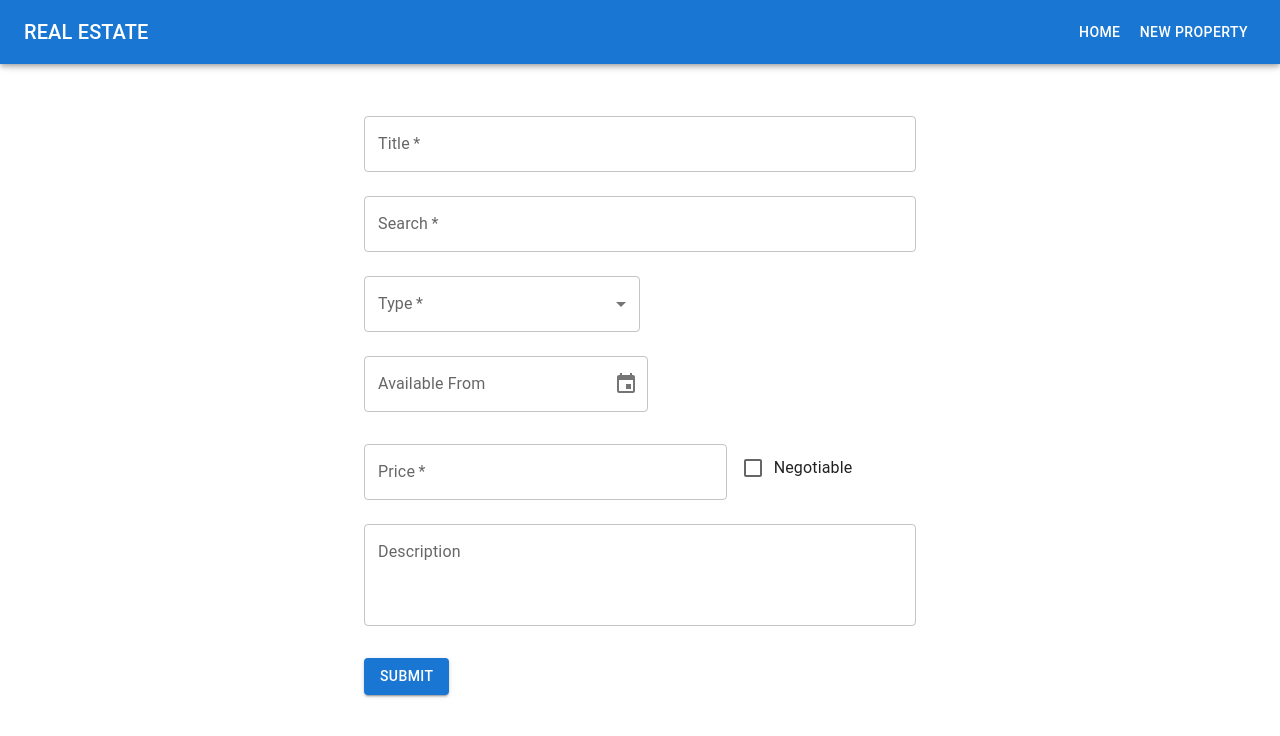
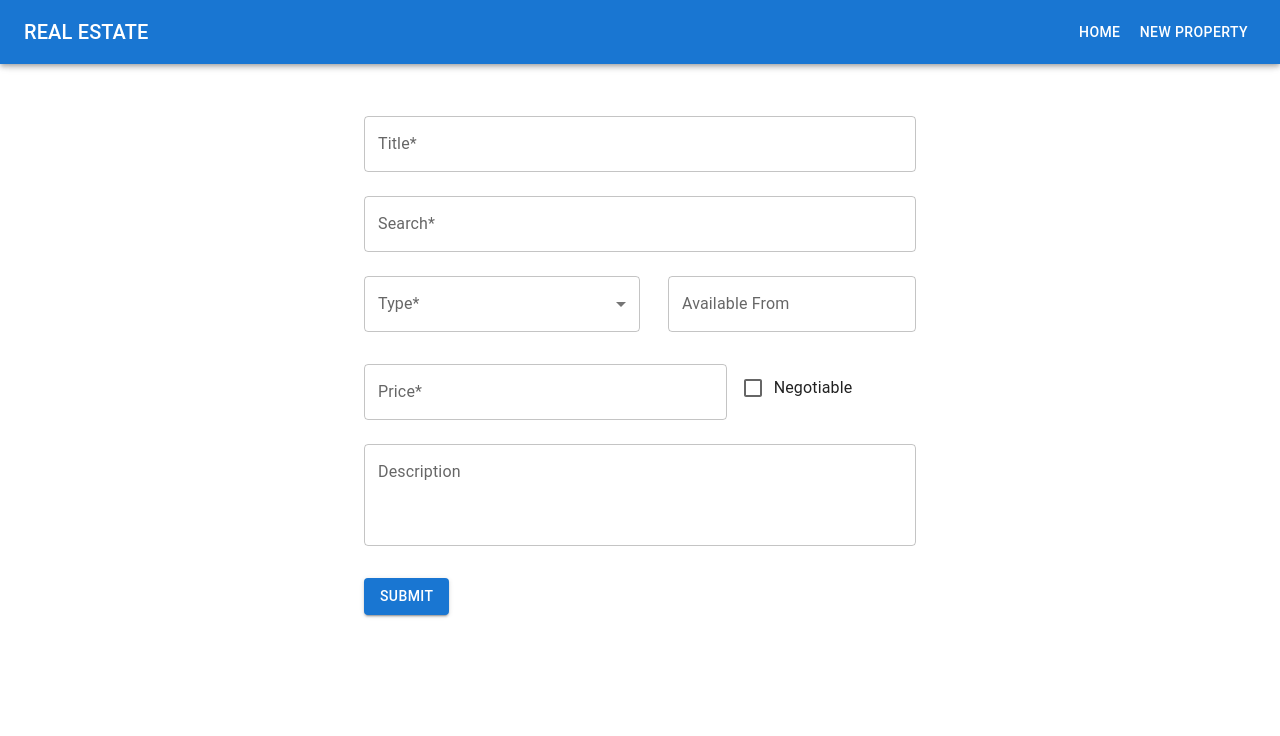
Before and after one commit to MariaKritou/real-estate-ads, a React (Create React App) app: page /add in a window 1280 px wide. Shown: the top 736 px of the page. Built offline with nearby package versions, Linux system fonts and the light colour scheme.

Commit message:
make autocomplete generic

```diff
--- a/src/components/autocomplete/AutocompleteDropdown.js
+++ b/src/components/autocomplete/AutocompleteDropdown.js
@@ -1,10 +1,15 @@
 import React, { useState, useEffect, useMemo } from 'react';
-import { Autocomplete, Grid, TextField, Typography } from '@mui/material';
-import { propertyService } from '../../services/propertyService';
+import { Autocomplete, TextField } from '@mui/material';
 import { debounce } from 'lodash';
-import LocationOnIcon from '@mui/icons-material/LocationOn';
 
-function AutocompleteDropdown() {
+function AutocompleteDropdown({
+  onOptionSelect,
+  autocompleteError,
+  autocompleteErrorText,
+  fetchOptions, // Function for fetching options
+  renderOption, // Function for rendering each option
+  getOptionLabel, // Function for getting option label
+}) {
   const [inputValue, setInputValue] = useState('');
   const [options, setOptions] = useState([]);
 
@@ -12,7 +17,7 @@ function AutocompleteDropdown() {
   const debouncedSearch = async (query) => {
     if (query.length >= 3) {
       try {
-        const response = await propertyService.fetchLocations(query); //
+        const response = await fetchOptions(query); // Use the fetchOptions prop
         setOptions(response);
       } catch (error) {
         console.error('Failed to fetch results:', error);
@@ -23,45 +28,39 @@ function AutocompleteDropdown() {
     }
   };
 
-  const debouncedMyFunction = useMemo((value) => debounce(debouncedSearch, 1000), [])
+  const debouncedMyFunction = useMemo(() => debounce(debouncedSearch, 1000), []);
 
   useEffect(() => {
+    debouncedMyFunction(inputValue);
 
-    debouncedMyFunction(inputValue);
     // Since fetchResults is re-created on each render (debounced function),
     // it's not directly added as a dependency to useEffect.
   }, [inputValue]); // Depend on inputValue to trigger the API call
+
+  const handleOptionSelect = (newValue) => {
+    onOptionSelect(newValue);
+
+    if (newValue === null) {
+      setOptions([]);
+    }
+  }
 
   return (
     <Autocomplete
       freeSolo
       options={options}
-      getOptionLabel={(option) => (option.mainText + ", " + option.secondaryText) || ''}
-      renderOption={(props, option) => (
-        <li {...props}>
-          <Grid container alignItems="center">
-            <Grid item sx={{ display: 'flex', width: 44 }}>
-              <LocationOnIcon sx={{ color: 'text.secondary' }} />
-            </Grid>
-            <Grid item sx={{ width: 'calc(100% - 44px)', wordWrap: 'break-word' }}>
-              <Typography variant="body2">
-                {option.mainText}
-              </Typography>
-              <Typography variant="body2" color="text.secondary">
-                {option.secondaryText}
-              </Typography>
-            </Grid>
-          </Grid>
-        </li>
-      )}
+      onChange={(event, newValue) => handleOptionSelect(newValue)}
+      getOptionLabel={getOptionLabel}
+      renderOption={renderOption}
       renderInput={(params) => (
         <TextField
           {...params}
-          label="Search"
+          label="Search*"
           margin='normal'
-          required
           variant="outlined"
           onChange={(event) => setInputValue(event.target.value)}
+          error={!!autocompleteError}
+          helperText={autocompleteErrorText}
         />
       )}
     />
--- a/src/pages/addProperty/AddProperty.js
+++ b/src/pages/addProperty/AddProperty.js
@@ -1,83 +1,177 @@
 import React, { useState } from 'react';
-import { TextField, MenuItem, Button, Container, FormControlLabel, Checkbox, Grid } from '@mui/material';
-import _ from 'lodash';
-import { DesktopDatePicker, LocalizationProvider } from '@mui/x-date-pickers';
+import { TextField, MenuItem, Button, Container, FormControlLabel, Checkbox, Grid, Typography } from '@mui/material';
+import { DatePicker, LocalizationProvider } from '@mui/x-date-pickers';
 import { AdapterDayjs } from '@mui/x-date-pickers/AdapterDayjs';
 import AutocompleteDropdown from '../../components/autocomplete/AutocompleteDropdown';
+import { useDispatch } from 'react-redux';
+import { capitalize } from 'lodash';
+import { addPropertyRequest } from '../properties/propertiesSlice';
+import { propertyService } from '../../services/propertyService';
+import LocationOnIcon from '@mui/icons-material/LocationOn';
 
 function AddProperty() {
+    const dispatch = useDispatch();
+    const [area, setArea] = useState(null)
     const [formData, setFormData] = useState({
         title: '',
         type: '',
-        price: '',
+        amount: '',
         isNegotiable: false,
         description: '',
         availableFrom: null,
     });
+    const [formErrors, setFormErrors] = useState({});
+
+    const validate = () => {
+        let errors = {};
+        let isValid = true;
+
+        if (!formData.title) errors.title = 'Title is required!';
+        if (formData.title && formData.title.length > 155) errors.title = 'Title length too big!';
+        if (!area) errors.area = 'Location is required!';
+        if (!formData.type) errors.type = 'Type is required!';
+        if (!formData.amount) errors.amount = 'Price is required!';
+        if (formData.amount && !/^[0-9]+$/.test(formData.amount)) errors.amount = 'Only numbers are allowed!';
+        if (formData.availableFrom && new Date(formData.availableFrom).getTime() < new Date().getTime()) errors.availableFrom = 'Cannot select past date!';
+
+        setFormErrors(errors);
+
+        Object.keys(errors).forEach((key) => {
+            if (errors[key]) isValid = false;
+        });
+
+        return isValid;
+    };
 
     const handleInputChange = (e) => {
         const { name, value, type, checked } = e.target;
-        setFormData({
-            ...formData,
-            [name]: type === 'checkbox' ? checked : value,
-        });
+        // Check if the input change is for the 'amount' field and if the value is numeric
+        if (name === 'amount') {
+            const isNumeric = /^[0-9]*$/.test(value); // Regex to match only numbers
+            if (isNumeric || value === '') { // Allow numbers or an empty string to clear the field
+                setFormData({
+                    ...formData,
+                    [name]: value,
+                });
+            }
+        } else {
+            setFormData({
+                ...formData,
+                [name]: type === 'checkbox' ? checked : value,
+            });
+        }
+        setFormErrors({ ...formErrors, [name]: '' });
     };
 
     const handleDateChange = (newValue) => {
         setFormData({ ...formData, availableFrom: newValue });
+        setFormErrors({ ...formErrors, availableFrom: '' });
     };
 
-    const handleSubmit = (e) => {
+    const handleOptionSelect = (option) => {
+        setArea(option);
+    };
+
+    const handleSubmit = async (e) => {
         e.preventDefault();
-        console.log(formData);
-        // Perform validation and submission logic here
+        if (!validate()) return; // Prevent submission if validation fails
+
+        const propertyData = {
+            title: formData.title,
+            type: formData.type,
+            priceDetails: {
+                amount: Number(formData.amount),
+                isNegotiable: formData.isNegotiable,
+            },
+            description: formData.description,
+            availableFrom: formData.availableFrom,
+            area,
+        };
+
+        dispatch(addPropertyRequest(propertyData));
     };
+
+    const renderLocationOptions = (props, option) => (
+        <li {...props}>
+            <Grid container alignItems="center">
+                <Grid item sx={{ display: 'flex', width: 44 }}>
+                    <LocationOnIcon sx={{ color: 'text.secondary' }} />
+                </Grid>
+                <Grid item sx={{ width: 'calc(100% - 44px)', wordWrap: 'break-word' }}>
+                    <Typography variant="body2">
+                        {option.mainText}
+                    </Typography>
+                    <Typography variant="body2" color="text.secondary">
+                        {option.secondaryText}
+                    </Typography>
+                </Grid>
+            </Grid>
+        </li>
+    );
+
+    const getLocationOptionLabel = (option) => (option.mainText + ", " + option.secondaryText) || '';
+
 
     return (
         <Container maxWidth="sm">
             <form onSubmit={handleSubmit}>
                 <TextField
                     fullWidth
-                    required
-                    label="Title"
+                    label="Title*"
                     variant="outlined"
                     name="title"
                     value={formData.title}
                     onChange={handleInputChange}
                     inputProps={{ maxLength: 155 }}
                     margin="normal"
+                    error={!!formErrors.title}
+                    helperText={formErrors.title}
                 />
-                                <AutocompleteDropdown/>
-
-                <Grid container  justifyContent={'space-between'}>
+                <AutocompleteDropdown
+                    fetchOptions={propertyService.fetchLocations}
+                    renderOption={renderLocationOptions}
+                    getOptionLabel={getLocationOptionLabel}
+                    onOptionSelect={handleOptionSelect}
+                    autocompleteError={!!formErrors.area}
+                    autocompleteErrorText={formErrors.area}
+                />
+                <Grid container justifyContent={'space-between'}>
                     <Grid item xs={6}>
                         <TextField
                             select
-                            required
                             fullWidth
                             margin="normal"
-                            label="Type"
+                            label="Type*"
                             name="type"
                             value={formData.type}
                             onChange={handleInputChange}
+                            error={!!formErrors.type}
+                            helperText={formErrors.type}
                         >
                             {['buy', 'rent', 'exchange', 'donation'].map((option) => (
                                 <MenuItem key={option} value={option}>
-                                    {_.capitalize(option)}
+                                    {capitalize(option)}
                                 </MenuItem>
                             ))}
                         </TextField>
                     </Grid>
                     <Grid item >
                         <LocalizationProvider dateAdapter={AdapterDayjs}>
-                            <DesktopDatePicker
+                            <DatePicker
                                 label="Available From"
                                 inputFormat="MM/DD/YYYY"
+                                disablePast
                                 fullWidth
                                 sx={{ mt: 2, mb: 2 }}
                                 value={formData.availableFrom}
                                 onChange={handleDateChange}
-                                renderInput={(params) => <TextField {...params}/>}
+                                slotProps={{
+                                    textField: {
+                                        error: !!formErrors.availableFrom,
+                                        helperText: formErrors.availableFrom,
+                                    },
+                                }}
+
                             />
                         </LocalizationProvider>
                     </Grid>
@@ -86,14 +180,14 @@ function AddProperty() {
                     <Grid item xs={8}>
                         <TextField
                             fullWidth
-                            required
-                            label="Price"
+                            label="Price*"
                             variant="outlined"
-                            name="price"
-                            value={formData.price}
+                            name="amount"
+                            value={formData.amount}
                             onChange={handleInputChange}
                             margin="normal"
-                            onKeyDown={(e) => !/[0-9]/.test(e.key) && e.preventDefault()}
+                            error={!!formErrors.amount}
+                            helperText={formErrors.amount}
                         />
                     </Grid>
                     <Grid item xs={4}>
```
